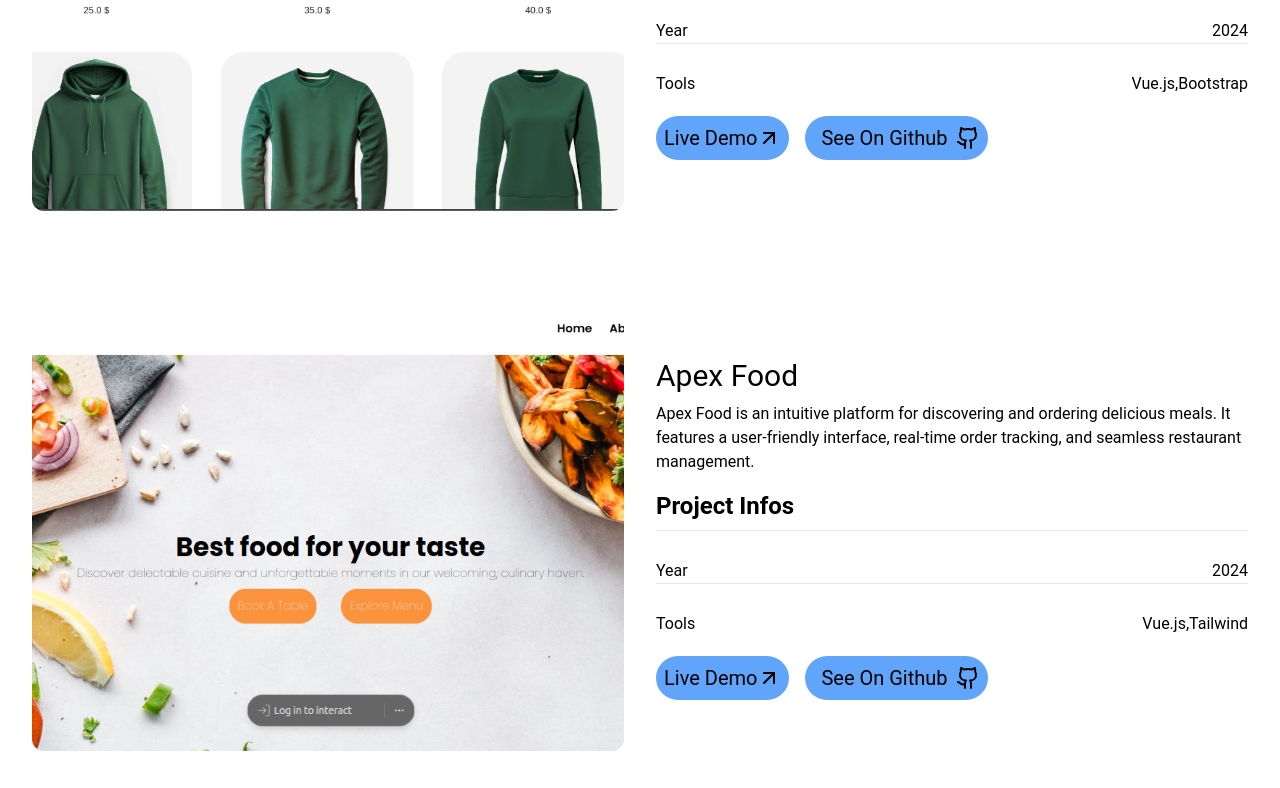
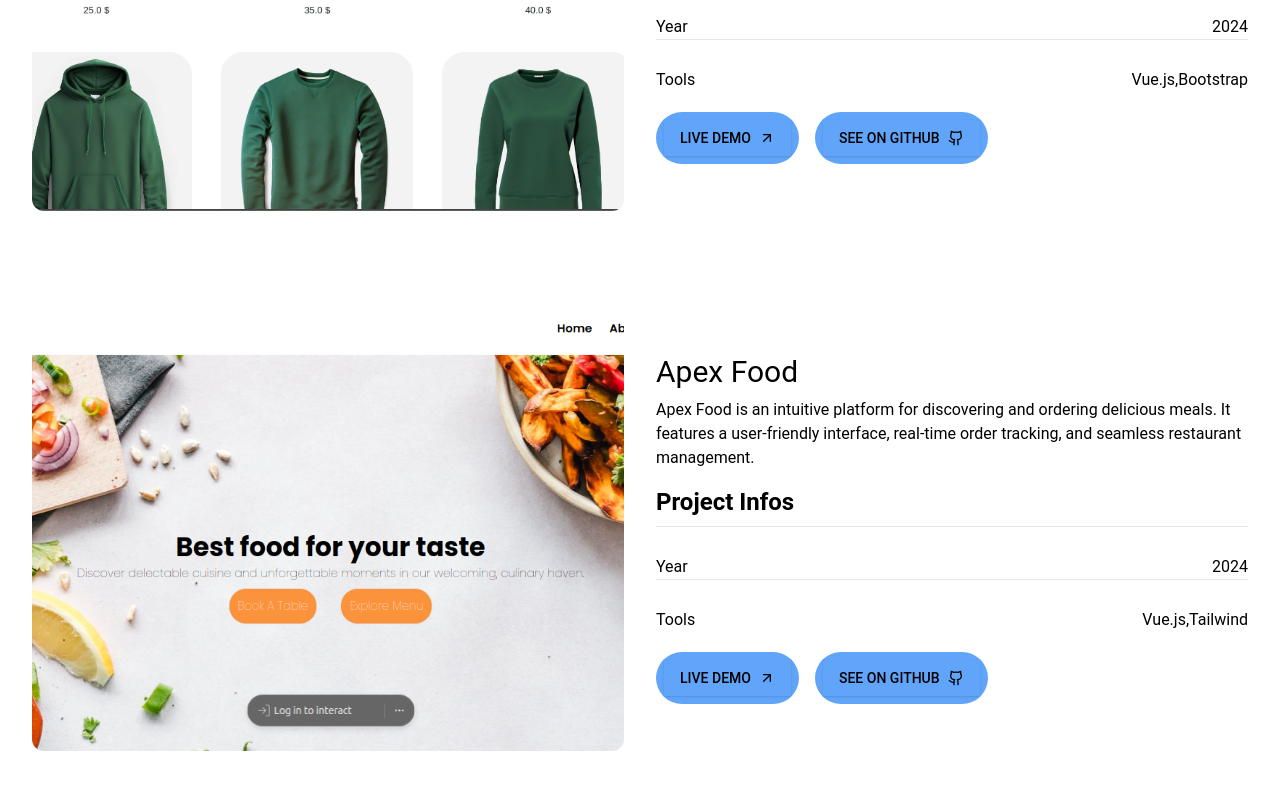
Before and after one commit to Lafiasabigado/Lafia-Portfolio, a Next.js app: page / in a window 1280 px wide. Shown: the part 1332-2120 px from the top of the page. Built offline with nearby package versions, Linux system fonts and the light colour scheme.

Commit message:
projects

```diff
--- a/app/projects/page.tsx
+++ b/app/projects/page.tsx
@@ -3,6 +3,7 @@ import Image from 'next/image'
 import Link from 'next/link'
 import { link } from 'fs'
 import { Github,ArrowUpRightIcon } from 'lucide-react'
+import { Button } from '@/components/ui/button'
 
 
 const Projects = () => {
@@ -76,12 +77,16 @@ const Projects = () => {
                     </div>
                     <div className='justify-start gap-4 flex items-center pt-5'>
                       <Link href={project.link} className='flex px-2 py-2 rounded-full bg-blue-400 text-xl justify-center items-center'>
-                        <p className=''>Live Demo</p>
-                        <ArrowUpRightIcon />
+                        <Button>
+                          <p className='uppercase'>Live Demo</p>
+                          <ArrowUpRightIcon />
+                        </Button>
                       </Link>
                       <Link href={project.github} className='flex px-2 py-2 rounded-full bg-blue-400 text-xl justify-center items-center'>
-                        <p className='mx-2'>See On Github</p>
-                        <Github />
+                        <Button>
+                          <p className='uppercase'>See On Github</p>
+                          <Github />
+                        </Button>
                       </Link>
                     </div>
                  </div>
```
